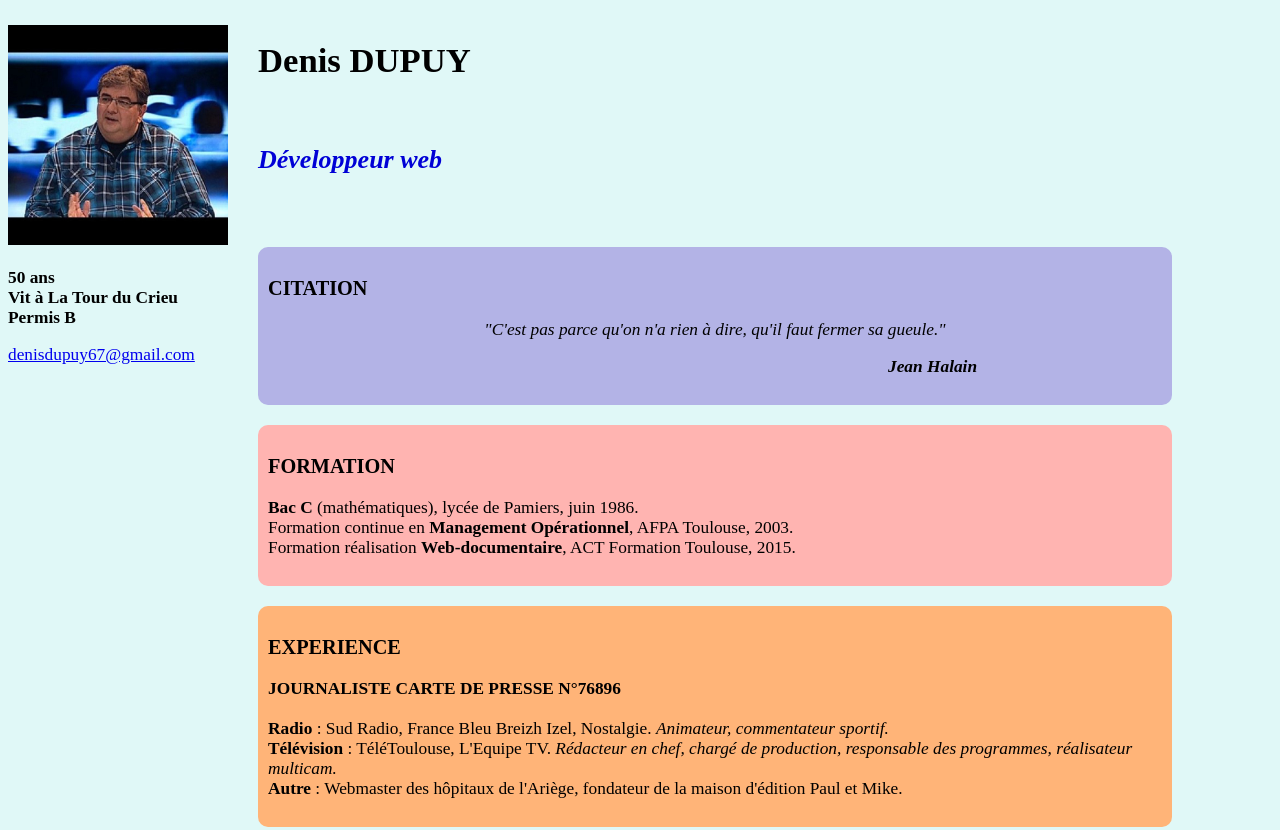
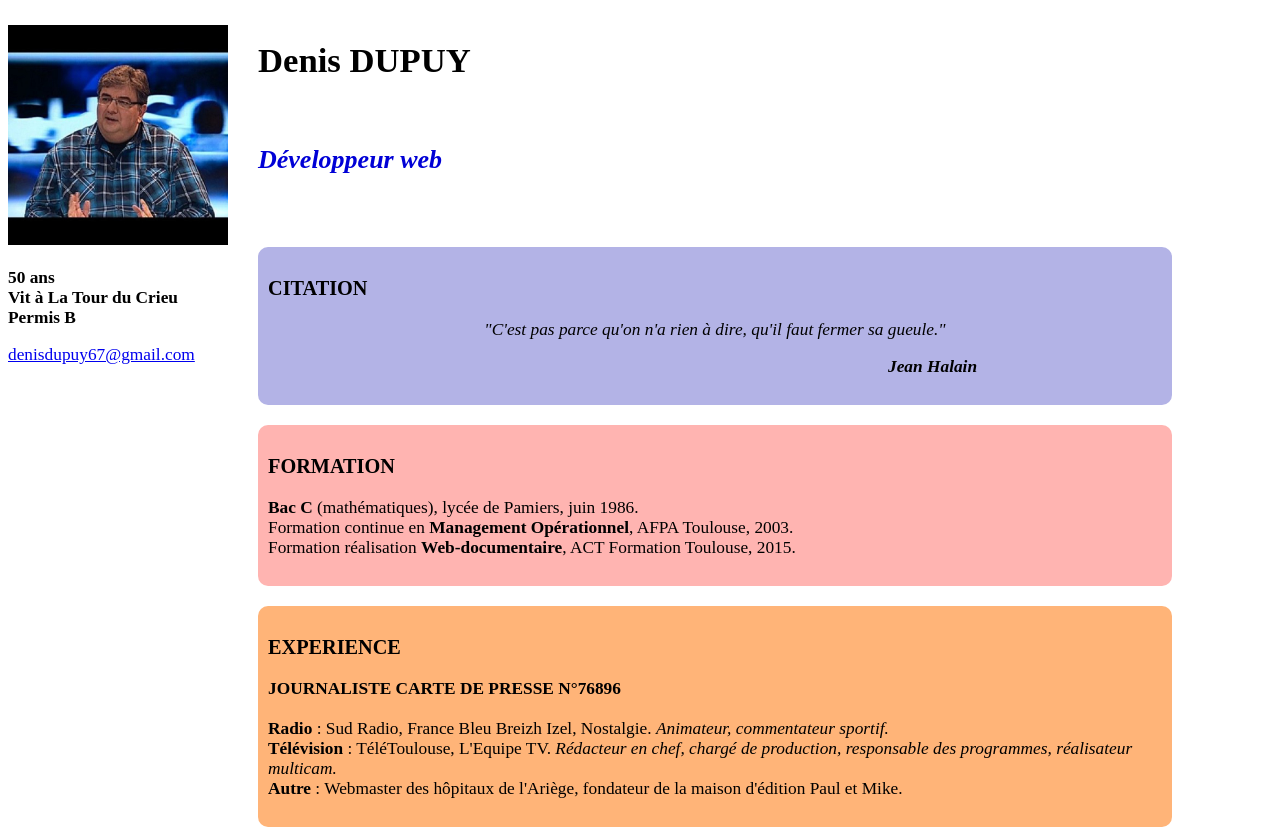
Before and after one commit to DenisDupuy/Projet1, a plain HTML site: page index.html in a window 1280 px wide. Shown: the top 830 px of the page. Drawn offline with Linux system fonts and the light colour scheme.

Commit message:
Update index.css

```diff
--- a/index.css
+++ b/index.css
@@ -10,7 +10,7 @@
 html {
     font-family: 'Merriweather';
     font-size: 13pt;
-    background-color: #E0F8F7;
+    background-color: #ffffff;
     padding: 0;
     margin: 0;
 	}
@@ -21,7 +21,7 @@ html {
 .boiteblanche {
 	margin-right: 100px;
 	margin-left: 240px;
-    background-color: #E0F8F7;
+    background-color: #ffffff;
     padding: 10px;
     }
 
```
